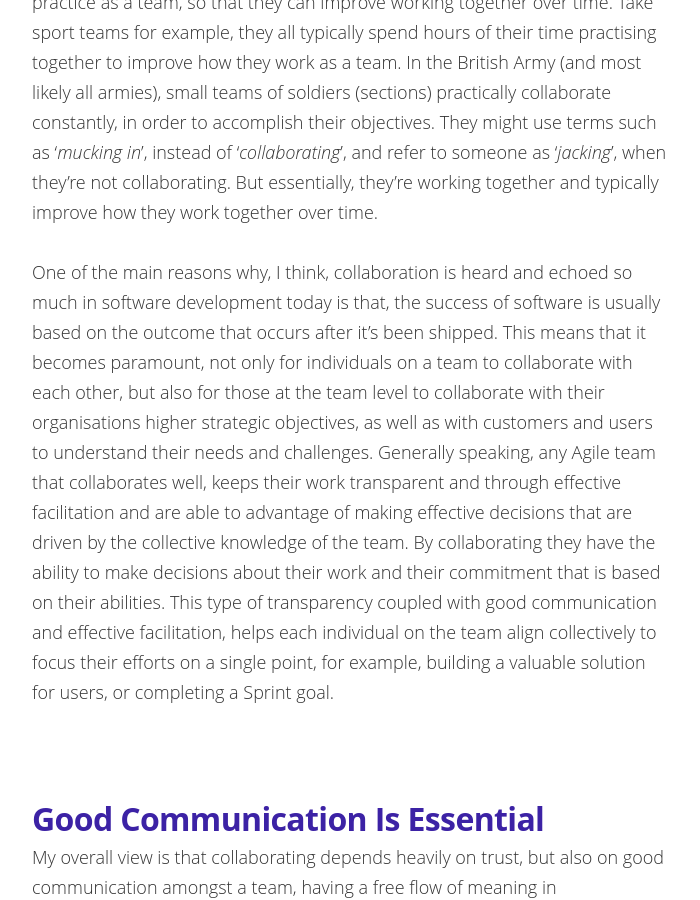
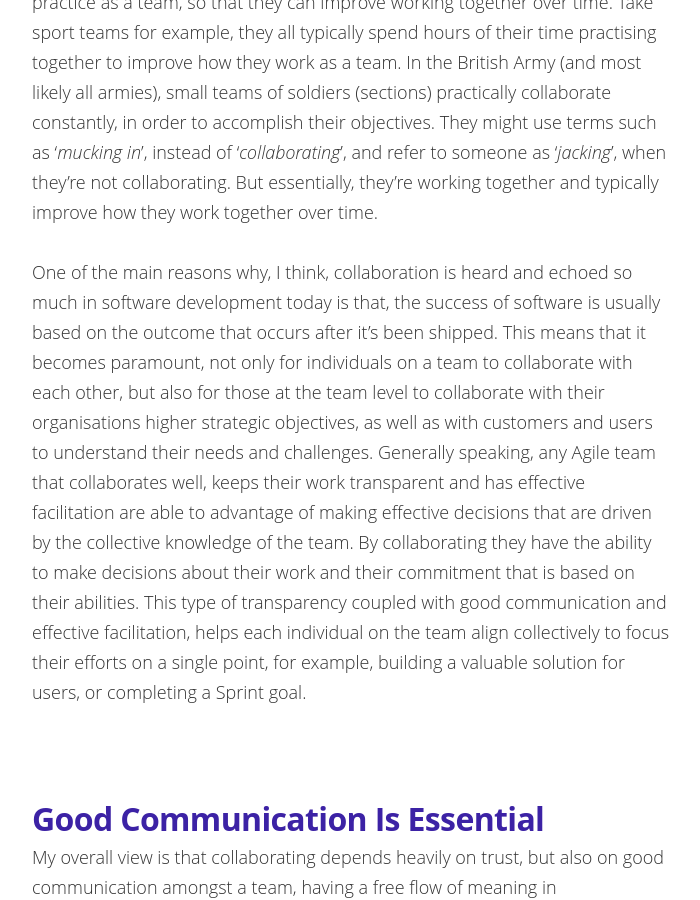
Before and after one commit to IamJackReed/JackReed, a Jekyll site: the page built from _posts/2018-05-11-greasing-the-wheels-on-facilitation.md, in a window 1280 px wide and 900 px high, scrolled down 2454 px. Shown: the whole window, without its empty margins (288-988 px from the left). Built offline with Jekyll 4.4.1, drawn with Linux system fonts in a browser that asks for light colours; nearby versions of some CDN libraries; some web fonts are replaced; comment, search, counter and statistics services are not loaded.

Commit message:
Update 2018-05-11-greasing-the-wheels-on-facilitation.md

```diff
--- a/_posts/2018-05-11-greasing-the-wheels-on-facilitation.md
+++ b/_posts/2018-05-11-greasing-the-wheels-on-facilitation.md
@@ -21,7 +21,7 @@ image2: /assets/article_images/2018-05-11-greasing-the-wheels-on-facilitation/fa
 
 <span style="color:#00000; font-family: 'open sans'; font-size: 1em; font-size: 18px; font-weight: 200; hyphens: none;">In may seem obvious to have groups of people working together in a team in order to accomplish something that would be otherwise difficult if everyone acted as separate individuals, and it might also seem logical for a team to practice as a team, so that they can improve working together over time. Take sport teams for example, they all typically spend hours of their time practising together to improve how they work as a team. In the British Army (and most likely all armies), small teams of soldiers (sections) practically collaborate constantly, in order to accomplish their objectives. They might use terms such as '_mucking in_', instead of '_collaborating_', and refer to someone as '_jacking_', when they're not collaborating. But essentially, they're working together and typically improve how they work together over time.
 
-<span style="color:#00000; font-family: 'open sans'; font-size: 1em; font-size: 18px; font-weight: 200; hyphens: none;">One of the main reasons why, I think, collaboration is heard and echoed so much in software development today is that, the success of software is usually based on the outcome that occurs after it's been shipped. This means that it becomes paramount, not only for individuals on a team to collaborate with each other, but also for those at the team level to collaborate with their organisations higher strategic objectives, as well as with customers and users to understand their needs and challenges. Generally speaking, any Agile team that collaborates well, keeps their work transparent and through effective facilitation and are able to advantage of making effective decisions that are driven by the collective knowledge of the team. By collaborating they have the ability to make decisions about their work and their commitment that is based on their abilities. This type of transparency coupled with good communication and effective facilitation, helps each individual on the team align collectively to focus their efforts on a single point, for example, building a valuable solution for users, or completing a Sprint goal.
+<span style="color:#00000; font-family: 'open sans'; font-size: 1em; font-size: 18px; font-weight: 200; hyphens: none;">One of the main reasons why, I think, collaboration is heard and echoed so much in software development today is that, the success of software is usually based on the outcome that occurs after it's been shipped. This means that it becomes paramount, not only for individuals on a team to collaborate with each other, but also for those at the team level to collaborate with their organisations higher strategic objectives, as well as with customers and users to understand their needs and challenges. Generally speaking, any Agile team that collaborates well, keeps their work transparent and has effective facilitation are able to advantage of making effective decisions that are driven by the collective knowledge of the team. By collaborating they have the ability to make decisions about their work and their commitment that is based on their abilities. This type of transparency coupled with good communication and effective facilitation, helps each individual on the team align collectively to focus their efforts on a single point, for example, building a valuable solution for users, or completing a Sprint goal.
 # Good Communication Is Essential
 <span style="color:#00000; font-family: 'open sans'; font-size: 1em; font-size: 18px; font-weight: 200; hyphens: none;">My overall view is that collaborating depends heavily on trust, but also on good communication amongst a team, having a free flow of meaning in conversations allows for a better understanding of each others perspectives, ideas and opinions. If individuals of a team find it difficult to communicate with one another, then that's when the wheels start falling off and it's very likely, that it will impact their agility and effectiveness as a team.
 
```
